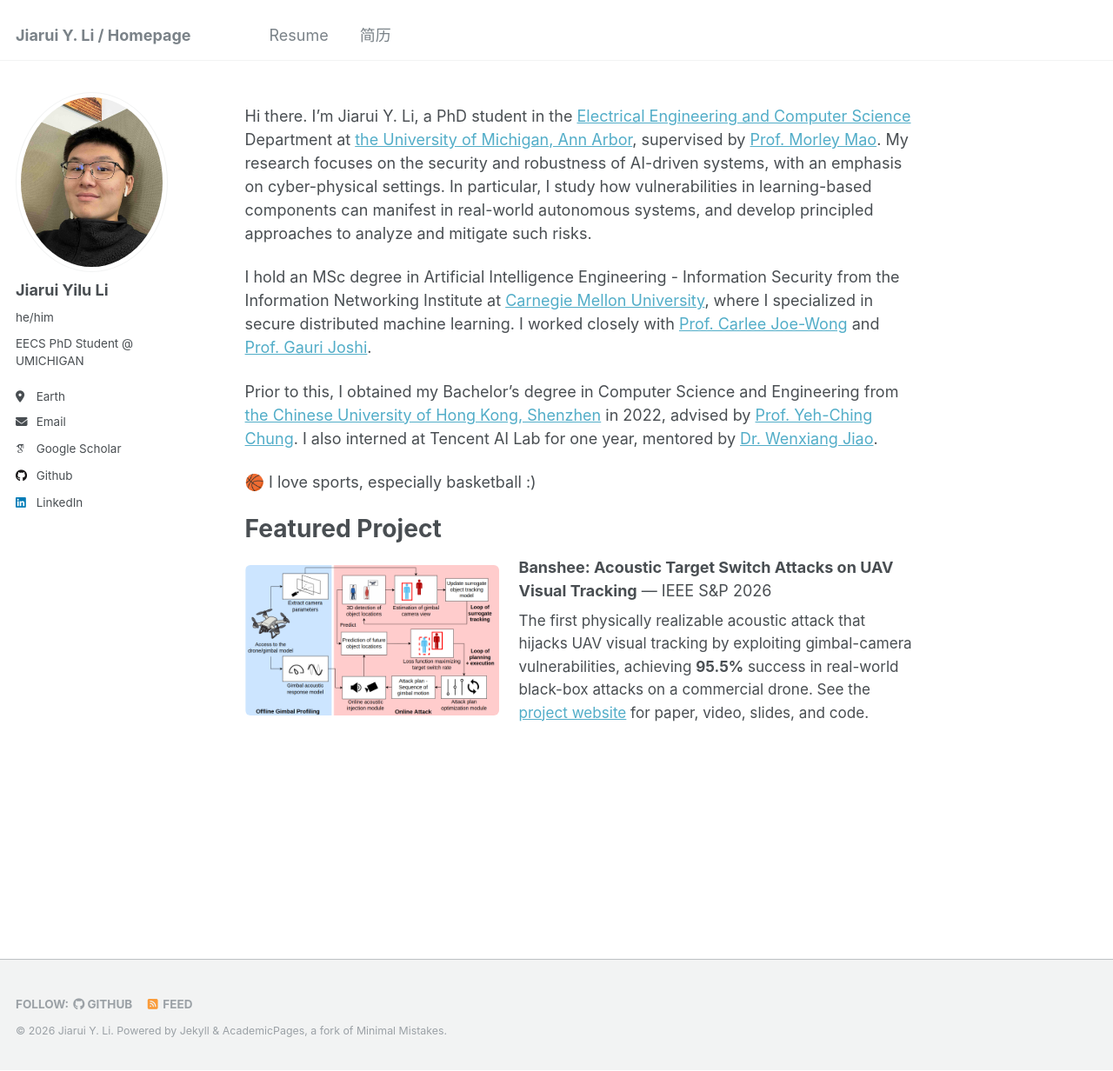
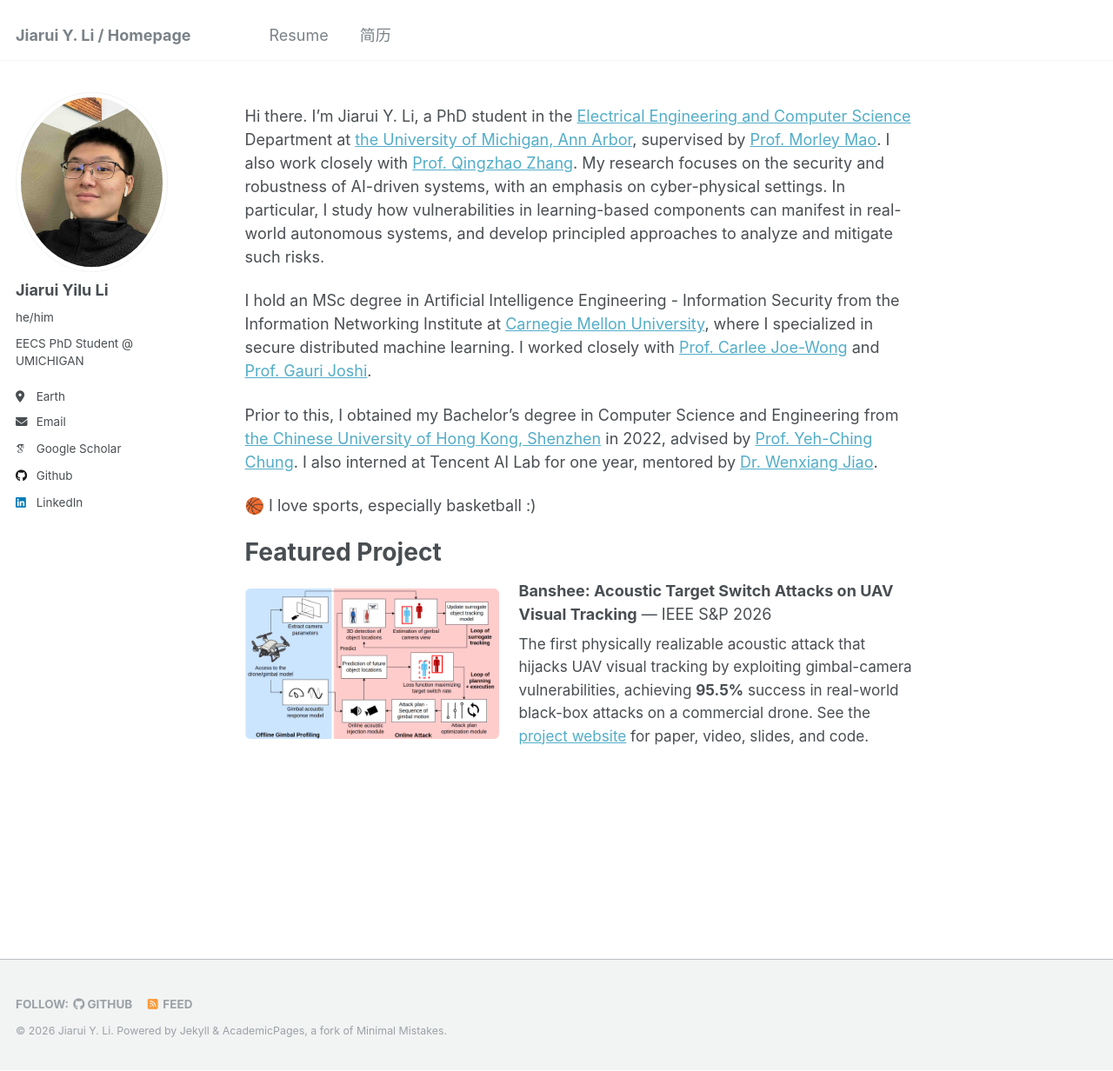
Before and after one commit to yiluli/yiluli.github.io, a Jekyll site: the page built from _pages/about.md, in a window 1280 px wide and 1232 px high. Shown: the whole window at 87% size. Built offline with Jekyll 4.4.1, drawn with Linux system fonts in a browser that asks for light colours; some web fonts are replaced.

Commit message:
update: about

```diff
--- a/_pages/about.md
+++ b/_pages/about.md
@@ -7,7 +7,7 @@ redirect_from:
   - /about.html
 ---
 
-Hi there. I'm Jiarui Y. Li, a PhD student in the [Electrical Engineering and Computer Science](https://eecs.engin.umich.edu/) Department at [the University of Michigan, Ann Arbor](https://umich.edu/), supervised by [Prof. Morley Mao](https://web.eecs.umich.edu/~zmao/). My research focuses on the security and robustness of AI-driven systems, with an emphasis on cyber-physical settings. In particular, I study how vulnerabilities in learning-based components can manifest in real-world autonomous systems, and develop principled approaches to analyze and mitigate such risks.
+Hi there. I'm Jiarui Y. Li, a PhD student in the [Electrical Engineering and Computer Science](https://eecs.engin.umich.edu/) Department at [the University of Michigan, Ann Arbor](https://umich.edu/), supervised by [Prof. Morley Mao](https://web.eecs.umich.edu/~zmao/). I also work closely with [Prof. Qingzhao Zhang](https://zqzqz.github.io/). My research focuses on the security and robustness of AI-driven systems, with an emphasis on cyber-physical settings. In particular, I study how vulnerabilities in learning-based components can manifest in real-world autonomous systems, and develop principled approaches to analyze and mitigate such risks.
 
 I hold an MSc degree in Artificial Intelligence Engineering - Information Security from the Information Networking Institute at [Carnegie Mellon University](https://www.cmu.edu), where I specialized in secure distributed machine learning. I worked closely with [Prof. Carlee Joe-Wong](https://www.andrew.cmu.edu/user/cjoewong/) and [Prof. Gauri Joshi](https://www.andrew.cmu.edu/user/gaurij/).
 
```
